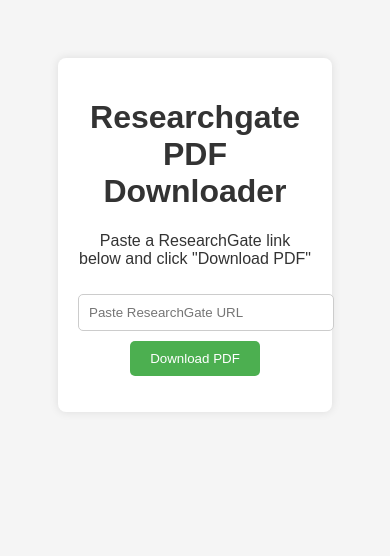
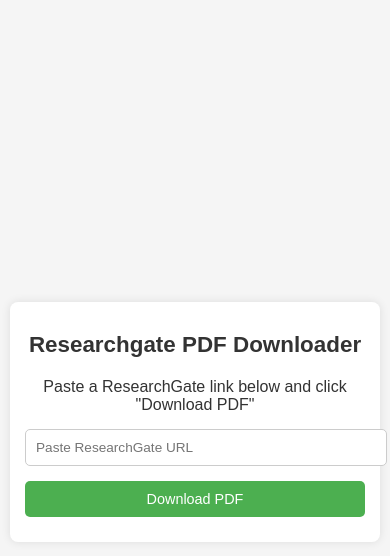
Before and after one commit to apkmanager2020/researchgate-pdf-downloader, a plain HTML site: page index.html in a window 390 px wide. Drawn offline with Linux system fonts and the light colour scheme.

Commit message:
styles.css

```diff
--- a/styles.css
+++ b/styles.css
@@ -1,8 +1,14 @@
+/* Basic Styling */
 body {
     font-family: Arial, sans-serif;
     background-color: #f5f5f5;
+    margin: 0;
+    padding: 0;
+    display: flex;
+    justify-content: center;
+    align-items: center;
+    height: 100vh;
     text-align: center;
-    padding: 50px;
 }
 
 .container {
@@ -11,28 +17,36 @@ body {
     border-radius: 8px;
     box-shadow: 0 0 10px rgba(0, 0, 0, 0.1);
     max-width: 400px;
-    margin: 0 auto;
+    width: 100%;
+    box-sizing: border-box;
+    margin: 10px;
 }
 
 h1 {
     color: #333;
+    font-size: 1.8rem;
+    margin-bottom: 20px;
 }
 
 input {
     width: 100%;
-    padding: 10px;
-    margin: 10px 0;
+    padding: 15px;
+    margin: 15px 0;
     border: 1px solid #ccc;
     border-radius: 5px;
+    font-size: 1rem;
 }
 
 button {
-    padding: 10px 20px;
+    padding: 15px 20px;
     background-color: #4CAF50;
     color: white;
     border: none;
     border-radius: 5px;
+    font-size: 1.1rem;
     cursor: pointer;
+    width: 100%;
+    margin-bottom: 10px;
 }
 
 button:hover {
@@ -41,4 +55,46 @@ button:hover {
 
 p {
     color: #333;
+    margin: 0;
+    font-size: 1rem;
 }
+
+/* Media Queries for Responsiveness */
+
+/* For devices with a screen width of 768px or less (tablets and phones) */
+@media (max-width: 768px) {
+    h1 {
+        font-size: 1.6rem;
+    }
+
+    input {
+        padding: 12px;
+        font-size: 0.9rem;
+    }
+
+    button {
+        padding: 12px;
+        font-size: 1rem;
+    }
+}
+
+/* For devices with a screen width of 480px or less (small phones) */
+@media (max-width: 480px) {
+    h1 {
+        font-size: 1.4rem;
+    }
+
+    input {
+        padding: 10px;
+        font-size: 0.85rem;
+    }
+
+    button {
+        padding: 10px;
+        font-size: 0.9rem;
+    }
+
+    .container {
+        padding: 15px;
+    }
+}
```
